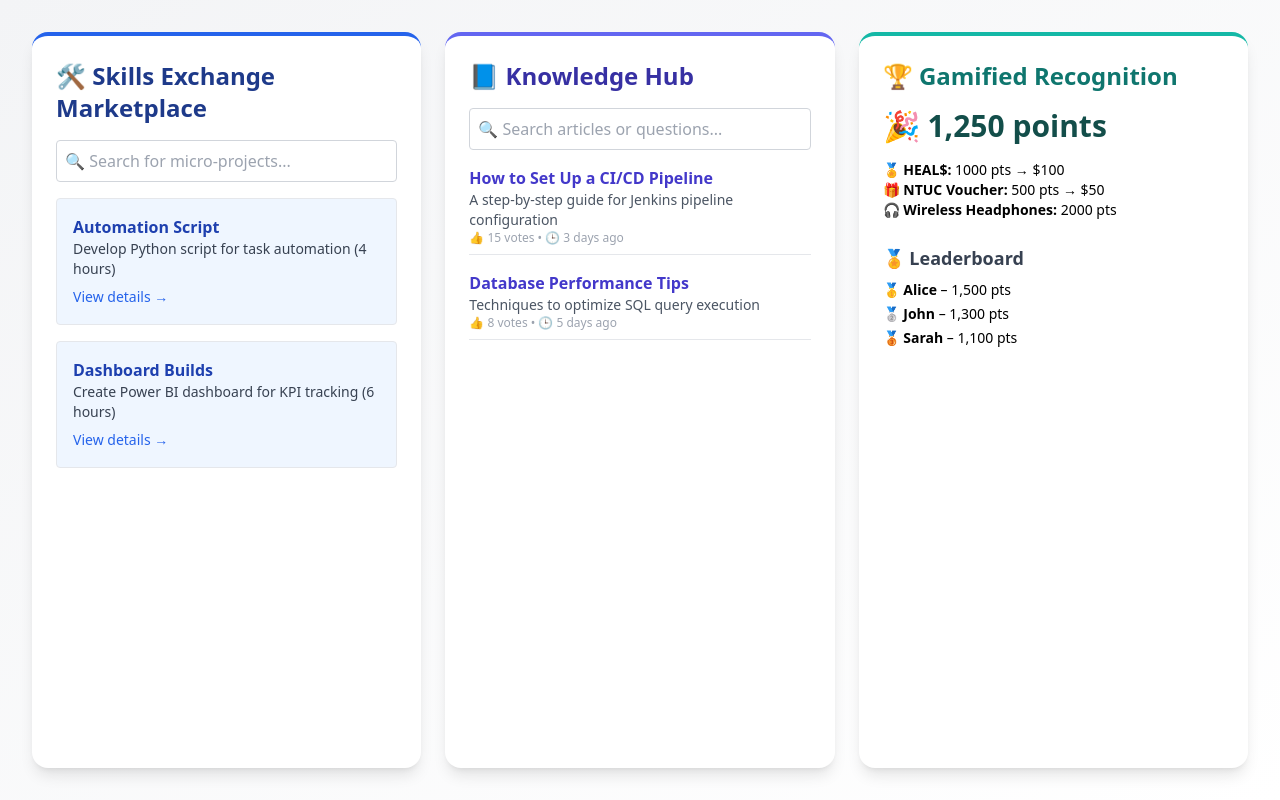
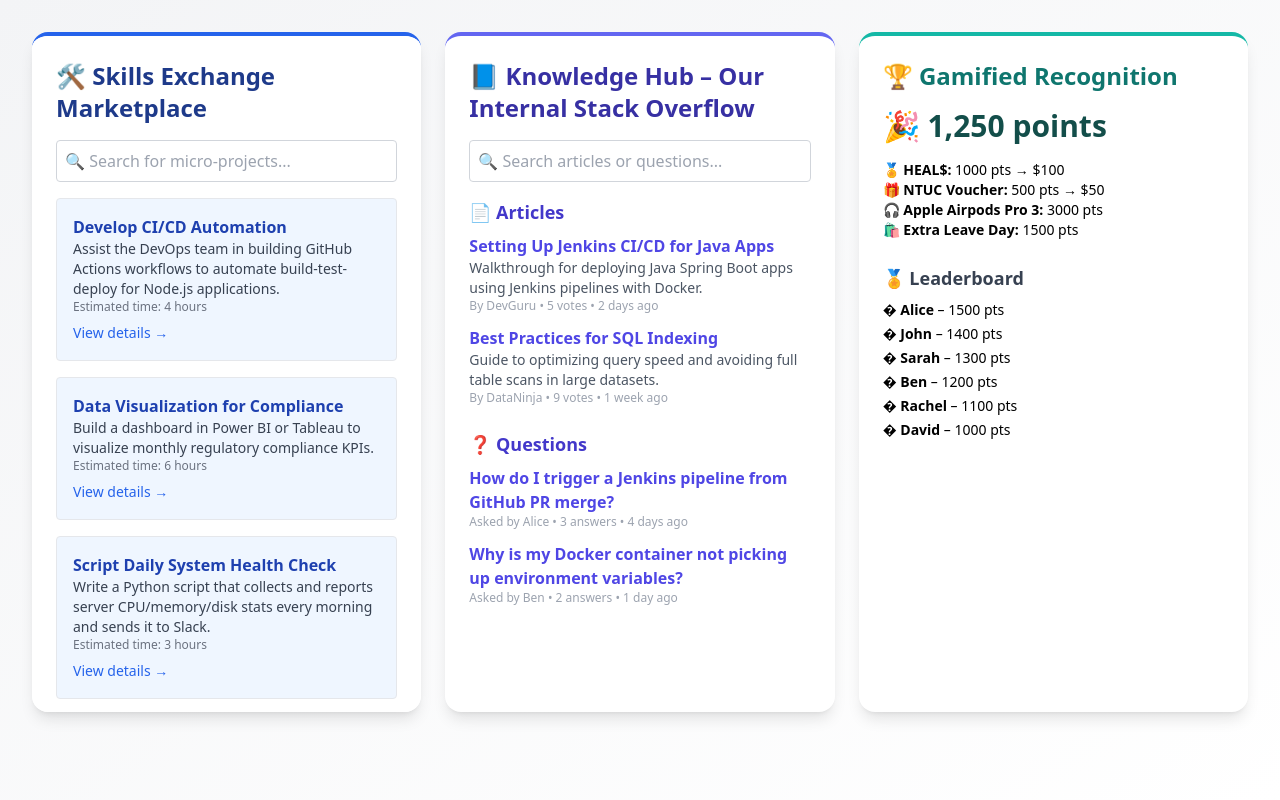
Before and after one commit to germainelry/uob-skills-portal, a React (Create React App) app: page / in a window 1280 px wide. Built offline with nearby package versions, Linux system fonts and the light colour scheme.

Commit message:
Add details to each module

```diff
--- a/src/App.js
+++ b/src/App.js
@@ -2,9 +2,9 @@
 
 export default function SkillsRecognitionPortal() {
   return (
-    <div className="grid grid-cols-1 md:grid-cols-3 gap-6 p-8 bg-gradient-to-br from-gray-100 to-white min-h-screen font-sans">
+    <div className="grid grid-cols-1 md:grid-cols-3 gap-6 p-8 bg-gradient-to-br from-gray-100 to-white min-h-screen font-sans overflow-y-auto max-h-screen">
       {/* Skills Exchange Marketplace */}
-      <div className="bg-white rounded-2xl shadow-lg p-6 border-t-4 border-blue-600">
+      <div className="bg-white rounded-2xl shadow-lg p-6 border-t-4 border-blue-600 overflow-y-auto max-h-[85vh]">
         <h2 className="text-2xl font-extrabold text-blue-900 mb-4 flex items-center">
           🛠️ Skills Exchange Marketplace
         </h2>
@@ -15,19 +15,40 @@
         />
         <div className="space-y-4">
           <div className="p-4 border rounded bg-blue-50 hover:bg-blue-100 transition">
-            <h3 className="font-semibold text-blue-800">Automation Script</h3>
+            <h3 className="font-semibold text-blue-800">
+              Develop CI/CD Automation
+            </h3>
             <p className="text-sm text-gray-700">
-              Develop Python script for task automation (4 hours)
+              Assist the DevOps team in building GitHub Actions workflows to
+              automate build-test-deploy for Node.js applications.
             </p>
+            <p className="text-xs text-gray-500">Estimated time: 4 hours</p>
             <button className="mt-2 text-sm text-blue-600 hover:underline">
               View details →
             </button>
           </div>
           <div className="p-4 border rounded bg-blue-50 hover:bg-blue-100 transition">
-            <h3 className="font-semibold text-blue-800">Dashboard Builds</h3>
+            <h3 className="font-semibold text-blue-800">
+              Data Visualization for Compliance
+            </h3>
             <p className="text-sm text-gray-700">
-              Create Power BI dashboard for KPI tracking (6 hours)
+              Build a dashboard in Power BI or Tableau to visualize monthly
+              regulatory compliance KPIs.
             </p>
+            <p className="text-xs text-gray-500">Estimated time: 6 hours</p>
+            <button className="mt-2 text-sm text-blue-600 hover:underline">
+              View details →
+            </button>
+          </div>
+          <div className="p-4 border rounded bg-blue-50 hover:bg-blue-100 transition">
+            <h3 className="font-semibold text-blue-800">
+              Script Daily System Health Check
+            </h3>
+            <p className="text-sm text-gray-700">
+              Write a Python script that collects and reports server
+              CPU/memory/disk stats every morning and sends it to Slack.
+            </p>
+            <p className="text-xs text-gray-500">Estimated time: 3 hours</p>
             <button className="mt-2 text-sm text-blue-600 hover:underline">
               View details →
             </button>
@@ -36,39 +57,75 @@
       </div>
 
       {/* Knowledge Hub */}
-      <div className="bg-white rounded-2xl shadow-lg p-6 border-t-4 border-indigo-500">
+      <div className="bg-white rounded-2xl shadow-lg p-6 border-t-4 border-indigo-500 overflow-y-auto max-h-[85vh]">
         <h2 className="text-2xl font-extrabold text-indigo-800 mb-4 flex items-center">
-          📘 Knowledge Hub
+          📘 Knowledge Hub – Our Internal Stack Overflow
         </h2>
         <input
           type="text"
           placeholder="🔍 Search articles or questions..."
           className="w-full p-2 border border-gray-300 rounded mb-4 focus:outline-none focus:ring-2 focus:ring-indigo-300"
         />
-        <div className="space-y-4">
-          <div className="border-b pb-2">
-            <h3 className="font-semibold text-indigo-700">
-              How to Set Up a CI/CD Pipeline
-            </h3>
-            <p className="text-sm text-gray-600">
-              A step-by-step guide for Jenkins pipeline configuration
-            </p>
-            <p className="text-xs text-gray-400">👍 15 votes • 🕒 3 days ago</p>
+        <div className="space-y-6">
+          {/* Articles */}
+          <div>
+            <h3 className="text-lg font-bold text-indigo-700">📄 Articles</h3>
+            <div className="mt-2 space-y-3">
+              <div>
+                <h4 className="font-semibold text-indigo-600">
+                  Setting Up Jenkins CI/CD for Java Apps
+                </h4>
+                <p className="text-sm text-gray-600">
+                  Walkthrough for deploying Java Spring Boot apps using Jenkins
+                  pipelines with Docker.
+                </p>
+                <p className="text-xs text-gray-400">
+                  By DevGuru • 5 votes • 2 days ago
+                </p>
+              </div>
+              <div>
+                <h4 className="font-semibold text-indigo-600">
+                  Best Practices for SQL Indexing
+                </h4>
+                <p className="text-sm text-gray-600">
+                  Guide to optimizing query speed and avoiding full table scans
+                  in large datasets.
+                </p>
+                <p className="text-xs text-gray-400">
+                  By DataNinja • 9 votes • 1 week ago
+                </p>
+              </div>
+            </div>
           </div>
-          <div className="border-b pb-2">
-            <h3 className="font-semibold text-indigo-700">
-              Database Performance Tips
-            </h3>
-            <p className="text-sm text-gray-600">
-              Techniques to optimize SQL query execution
-            </p>
-            <p className="text-xs text-gray-400">👍 8 votes • 🕒 5 days ago</p>
+
+          {/* Questions */}
+          <div>
+            <h3 className="text-lg font-bold text-indigo-700">❓ Questions</h3>
+            <div className="mt-2 space-y-3">
+              <div>
+                <h4 className="font-semibold text-indigo-600">
+                  How do I trigger a Jenkins pipeline from GitHub PR merge?
+                </h4>
+                <p className="text-xs text-gray-400">
+                  Asked by Alice • 3 answers • 4 days ago
+                </p>
+              </div>
+              <div>
+                <h4 className="font-semibold text-indigo-600">
+                  Why is my Docker container not picking up environment
+                  variables?
+                </h4>
+                <p className="text-xs text-gray-400">
+                  Asked by Ben • 2 answers • 1 day ago
+                </p>
+              </div>
+            </div>
           </div>
         </div>
       </div>
 
       {/* Gamified Recognition */}
-      <div className="bg-white rounded-2xl shadow-lg p-6 border-t-4 border-teal-500">
+      <div className="bg-white rounded-2xl shadow-lg p-6 border-t-4 border-teal-500 overflow-y-auto max-h-[85vh]">
         <h2 className="text-2xl font-extrabold text-teal-700 mb-4 flex items-center">
           🏆 Gamified Recognition
         </h2>
@@ -81,22 +138,24 @@
             🎁 <strong>NTUC Voucher:</strong> 500 pts → $50
           </p>
           <p className="text-sm">
-            🎧 <strong>Wireless Headphones:</strong> 2000 pts
+            🎧 <strong>Apple Airpods Pro 3:</strong> 3000 pts
+          </p>
+          <p className="text-sm">
+            🛍️ <strong>Extra Leave Day:</strong> 1500 pts
           </p>
         </div>
         <h3 className="text-lg font-semibold text-gray-700 mb-2">
           🏅 Leaderboard
         </h3>
         <ul className="space-y-1 text-sm">
-          <li>
-            🥇 <strong>Alice</strong> – 1,500 pts
-          </li>
-          <li>
-            🥈 <strong>John</strong> – 1,300 pts
-          </li>
-          <li>
-            🥉 <strong>Sarah</strong> – 1,100 pts
-          </li>
+          {["Alice", "John", "Sarah", "Ben", "Rachel", "David"].map(
+            (name, idx) => (
+              <li key={name}>
+                {`🥇🥈🥉⭐️⭐️⭐️`[idx] || "🔹"} <strong>{name}</strong> –{" "}
+                {1500 - idx * 100} pts
+              </li>
+            )
+          )}
         </ul>
       </div>
     </div>
```
